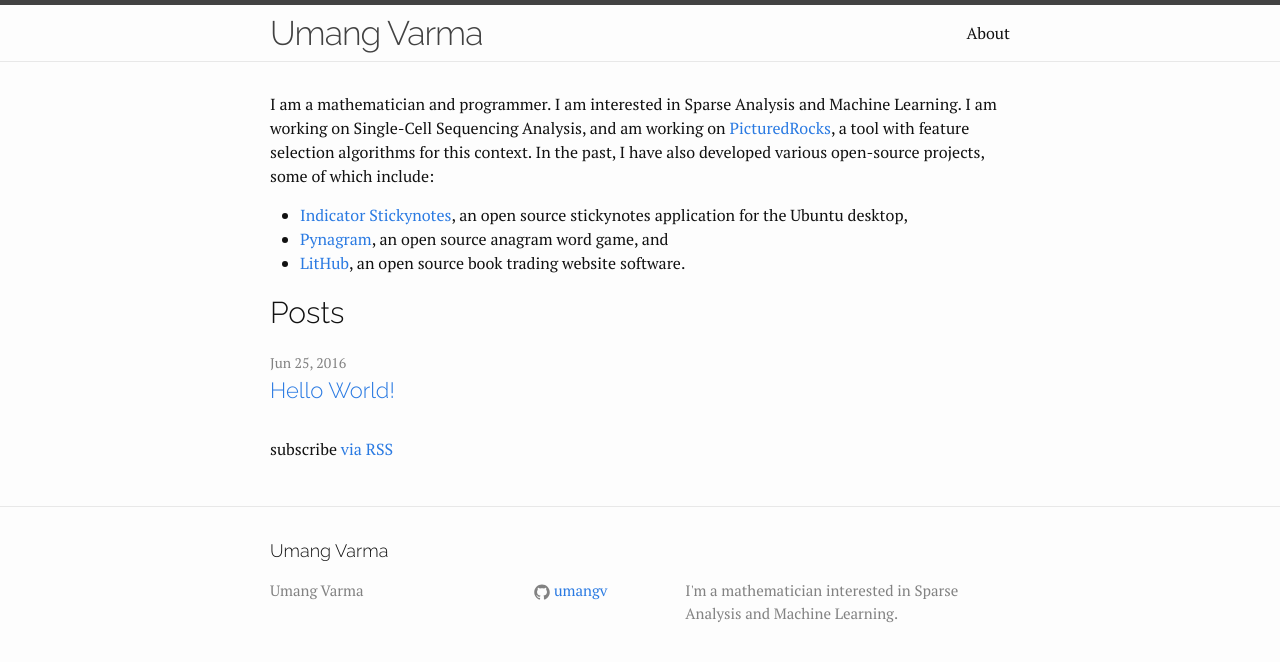
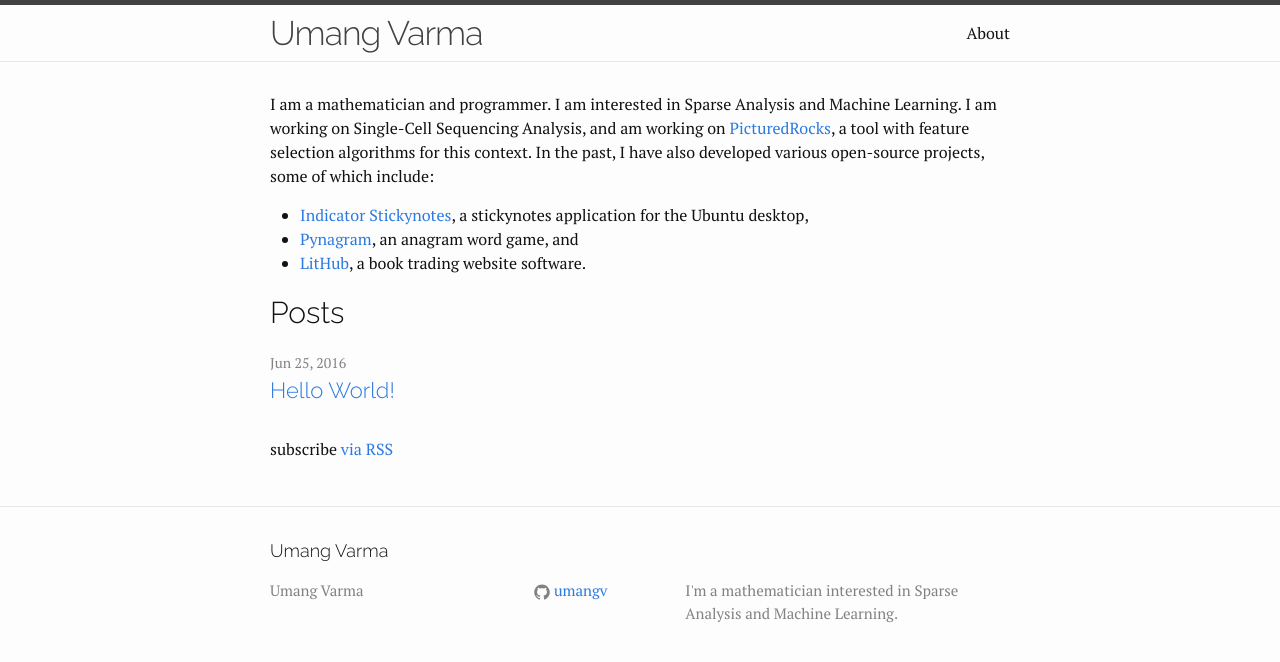
Before and after one commit to umangv/umangv.github.io, a Jekyll site: the page built from index.html, in a window 1280 px wide. Shown: the top 662 px of the page. Built offline with Jekyll 4.4.1, drawn with Linux system fonts in a browser that asks for light colours.

Commit message:
Remove repeated open-source

```diff
--- a/index.html
+++ b/index.html
@@ -6,9 +6,9 @@ layout: default
 
   <p>I am a mathematician and programmer. I am interested in Sparse Analysis and Machine Learning. I am working on Single-Cell Sequencing Analysis, and am working on <a href="https://picturedrocks.github.io/">PicturedRocks</a>, a tool with feature selection algorithms for this context. In the past, I have also developed various open-source projects, some of which include:<p>
   <ul>
-    <li><a href="https://launchpad.net/indicator-stickynotes">Indicator Stickynotes</a>, an open source stickynotes application for the Ubuntu desktop,</li>
-    <li><a href="https://launchpad.net/pynagram">Pynagram</a>, an open source anagram word game, and
-    <li><a href="https://github.com/umangv/LitHub">LitHub</a>, an open source book trading website software.</li>
+    <li><a href="https://launchpad.net/indicator-stickynotes">Indicator Stickynotes</a>, a stickynotes application for the Ubuntu desktop,</li>
+    <li><a href="https://launchpad.net/pynagram">Pynagram</a>, an anagram word game, and
+    <li><a href="https://github.com/umangv/LitHub">LitHub</a>, a book trading website software.</li>
   </ul>
 
 
```
